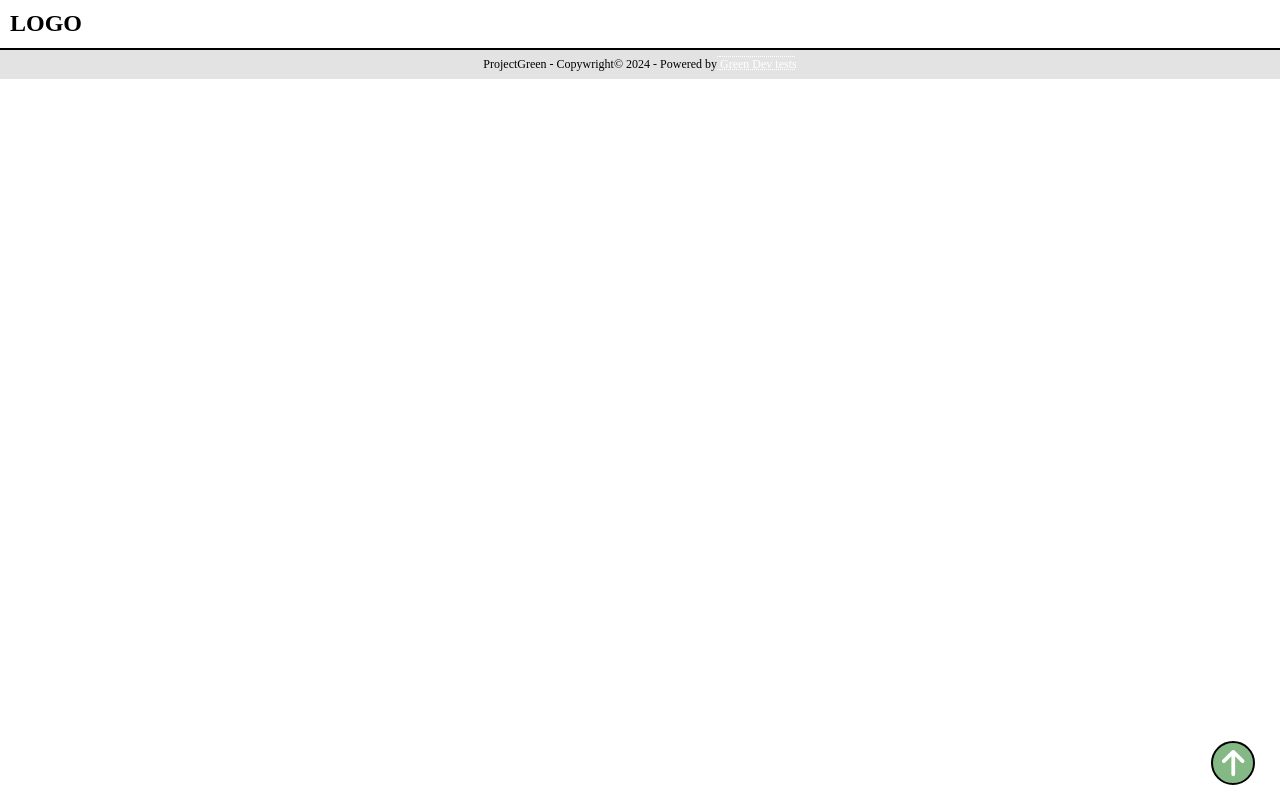
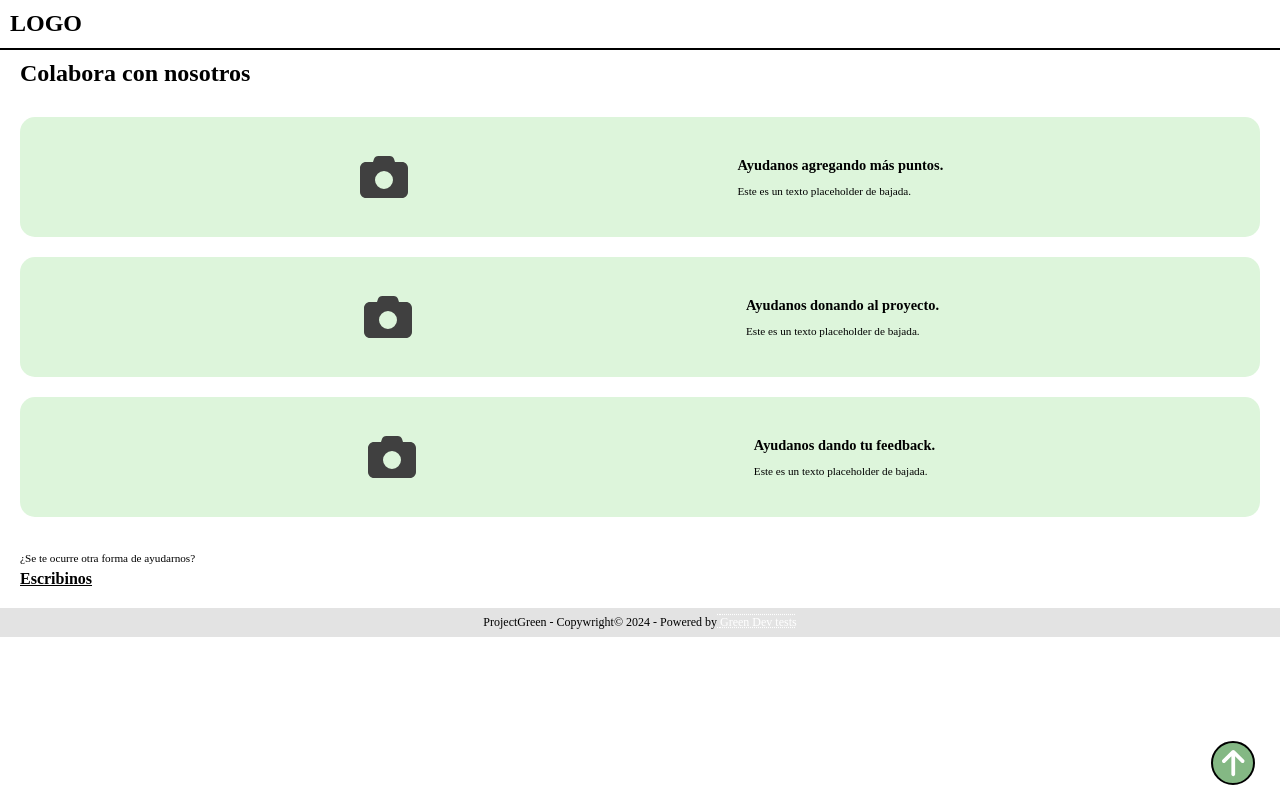
Before and after one commit to green-devs-test/project-green, a React (Create React App) app: page /about in a window 1280 px wide. Built offline with nearby package versions, Linux system fonts and the light colour scheme.

Commit message:
making the section

```diff
--- a/src/Components/About/About.tsx
+++ b/src/Components/About/About.tsx
@@ -1,5 +1,49 @@
+import { css } from "aphrodite";
+import styles from "./styles";
+import { FontAwesomeIcon } from "@fortawesome/react-fontawesome";
+import { faCamera } from "@fortawesome/free-solid-svg-icons";
+
 const About = () => {
-  return <p>About</p>;
+  return (
+    <div className={css(styles.aboutContainer)} >
+        <h2 className={css(styles.titlePage)}>Colabora con nosotros</h2>
+
+        <div className={css(styles.colaborateCards)}>
+          <div className={css(styles.colaborateFoto)}>
+            <FontAwesomeIcon icon={faCamera} className={css(styles.icon)} />
+          </div>
+          <div className={css(styles.colaborateCardText)}>
+            <p className={css(styles.cardHead)}>Ayudanos agregando más puntos.</p>
+            <p className={css(styles.cardPharagraph)}>Este es un texto placeholder de bajada.</p>
+          </div>
+        </div>
+
+        <div className={css(styles.colaborateCards)}>
+          <div className={css(styles.colaborateFoto)}>
+            <FontAwesomeIcon icon={faCamera} className={css(styles.icon)} />
+          </div>
+          <div className={css(styles.colaborateCardText)}>
+            <p className={css(styles.cardHead)}>Ayudanos donando al proyecto.</p>
+            <p className={css(styles.cardPharagraph)}>Este es un texto placeholder de bajada.</p>
+          </div>
+        </div>
+
+        <div className={css(styles.colaborateCards)}>
+          <div className={css(styles.colaborateFoto)}>
+            <FontAwesomeIcon icon={faCamera} className={css(styles.icon)} />
+          </div>
+          <div className={css(styles.colaborateCardText)}>
+            <p className={css(styles.cardHead)}>Ayudanos dando tu feedback.</p>
+            <p className={css(styles.cardPharagraph)}>Este es un texto placeholder de bajada.</p>
+          </div>
+        </div>
+        <div className={css(styles.WriteUsMsj)}>
+          <p className={css(styles.cardPharagraph)}>¿Se te ocurre otra forma de ayudarnos?</p>
+          <a className={css(styles.link)} href="/about">Escribinos</a>
+        </div>
+
+    </div>
+  );
 };
 
 export default About;
--- /dev/null
+++ b/src/Components/About/styles.ts
@@ -0,0 +1,61 @@
+import { StyleSheet } from "aphrodite";
+
+const styles = StyleSheet.create({
+    aboutContainer: {
+        marginTop: '40px',
+        width: '100%',
+        display: 'flex',
+        flexDirection: 'column',
+    },
+    titlePage: {
+        marginLeft: '20px',
+    },
+    colaborateCards: {
+        backgroundColor: '#DDF5DB',
+        borderRadius: '15px',
+        margin: '10px 20px',
+        padding: '10px',
+        display: 'flex',
+        justifyContent: 'space-evenly',
+        minWidth: '80%',
+        minHeight: '100px',
+    },
+    colaborateFoto: {
+        color: 'black',
+        alignSelf: 'center',
+    },
+    icon: {
+        fontSize: "3rem",
+        color: "#404040",
+        padding: "0px 30px",
+    },
+    cardHead: {
+        fontWeight: 600,
+        fontSize: '0.9rem',
+        lineHeight: '1.1px',
+    },
+    cardPharagraph: {
+        fontWeight: 400,
+        fontSize: '0.7rem',
+        lineHeight: '1.1px',
+    },
+    colaborateCardText: {
+        display: 'flex',
+        flexDirection: 'column',
+        justifyContent: 'center',
+        marginRight: '7px',
+    },
+    WriteUsMsj: {
+        textAlign: 'start',
+        margin: '20px 0px',
+        marginLeft: '20px',
+    },
+    link: {
+        textDecoration: '',
+        color: 'black',
+        fontWeight: 700,
+
+    },
+});
+
+export default styles;
```
